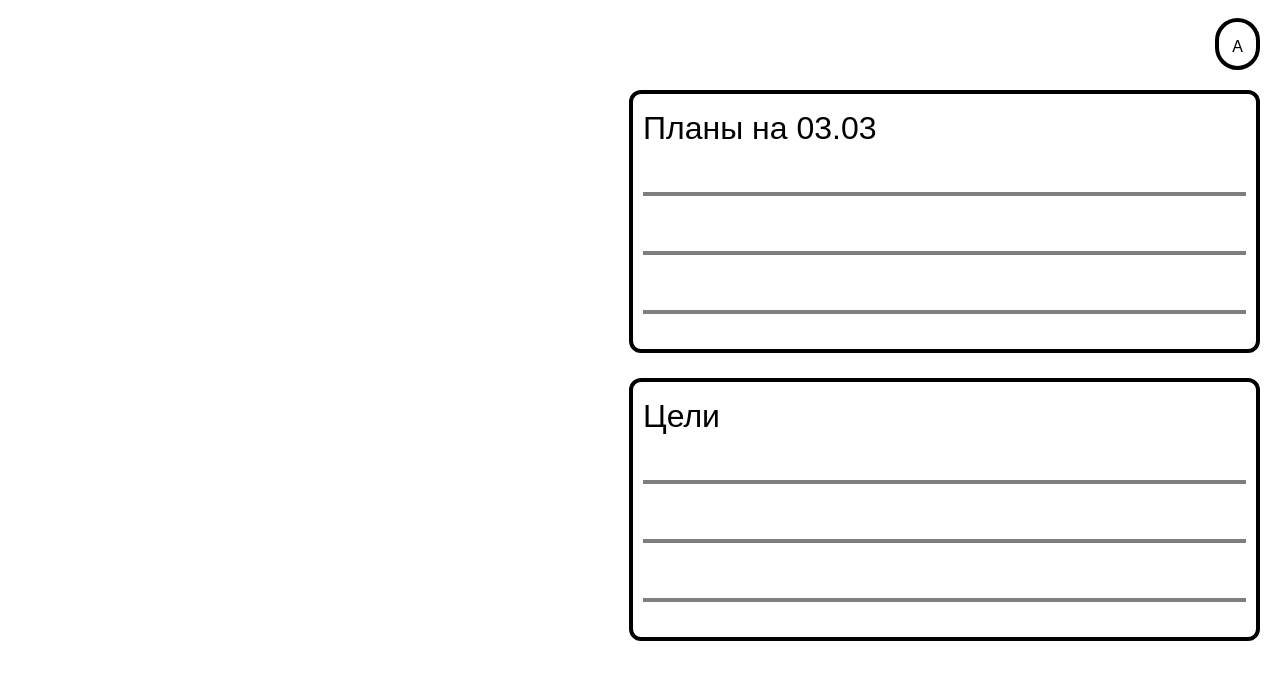
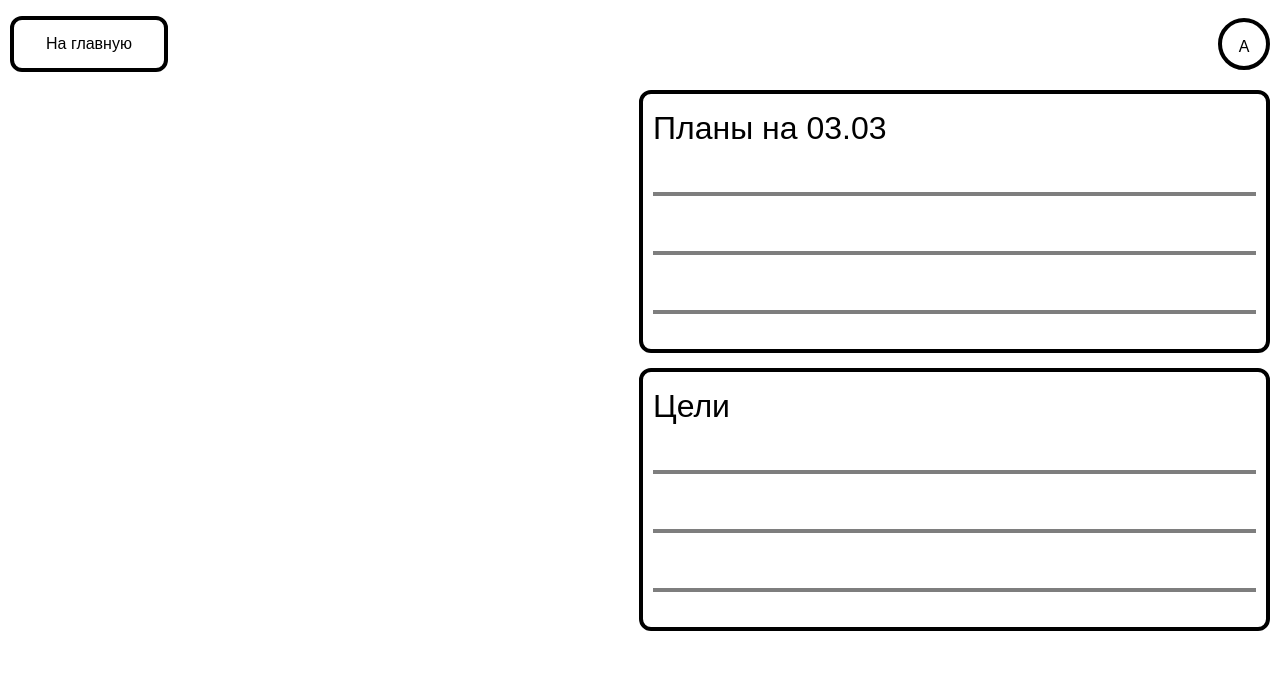
Before and after one commit to kleprer/diary, a Next.js app: page /calendar in a window 1280 px wide. Shown: the top 680 px of the page. Built offline with nearby package versions, Linux system fonts and the light colour scheme; a web font is replaced by a local one.

Commit message:
fixed style for navbars again

```diff
--- a/components/NavbarCalendar.jsx
+++ b/components/NavbarCalendar.jsx
@@ -1,18 +1,34 @@
 import React from "react";
-
+import Link from "next/link";
 
 const NavbarCalendar = () => {
     return (
-        <nav className="flex justify-end items-center w-full h-72 bg-transparent top-0 mt-2 position: relative">
-            <h2 className=" mr-[1648px] ml-[48px] text-{20} text-black px-[8px] py-[3px] border-black border-4 rounded-xl hover:border-gray-300 hover:text-gray-300 hover:cursor-pointer">
-                На главную
-            </h2>
-            <h2 className="text-center mr-[20px] align-top text-black px-[13px] py-[13px] border-black border-4 rounded-full
+        <nav className="flex justify-between items-center w-full h-72 bg-transparent
+        top-0 mt-2 ml-[10px] position: relative">
+            <Link href="/">
+                <h2 className=" mr-[20px] text-{20} text-black px-8 py-3
+                border-black border-4 rounded-xl hover:border-gray-300 hover:text-gray-300
+                hover:cursor-pointer">
+                    На главную
+                </h2>
+            </Link>
+            <h2 className="text-center mr-[20px] align-top text-black px-[13px] py-[13px]
+            border-black border-4 rounded-full
             hover:border-gray-300 hover:text-gray-300 hover:cursor-pointer
             w-[52px] h-[52px]">
-                А
+                A
             </h2>
         </nav>
+        // <nav className="flex justify-end items-center w-full h-72 bg-transparent top-0 mt-2 position: relative">
+        //     <h2 className=" mr-[1648px] ml-[48px] text-{20} text-black px-[8px] py-[3px] border-black border-4 rounded-xl hover:border-gray-300 hover:text-gray-300 hover:cursor-pointer">
+        //         На главную
+        //     </h2>
+        //     <h2 className="text-center mr-[20px] align-top text-black px-[13px] py-[13px] border-black border-4 rounded-full
+        //     hover:border-gray-300 hover:text-gray-300 hover:cursor-pointer
+        //     w-[52px] h-[52px]">
+        //         А
+        //     </h2>
+        // </nav>
     )
 }
 
--- a/components/NavbarHome.jsx
+++ b/components/NavbarHome.jsx
@@ -3,7 +3,7 @@ import Link from 'next/link';
 const NavbarHome = () => {
   return (
     <nav className="flex justify-end items-center w-full h-72
-    bg-transparent top-0 mt-2 position: relative">
+    bg-transparent top-0 mt-2 pl-[20px] pr-[20px] position: relative">
       <Link href="/auth">
         <h2 className="mr-[20px] text-{20} text-black px-8
               py-3 border-black border-4 rounded-xl hover:border-gray-300
--- a/components/NavbarHomeLogged.jsx
+++ b/components/NavbarHomeLogged.jsx
@@ -2,8 +2,10 @@ import React from 'react'
 
 const NavbarHomeLogged = () => {
   return (
-    <nav className="flex justify-end items-center w-full h-72 bg-transparent top-0 mt-2 position: relative">
-            <h2 className="text-center mr-[20px] align-top text-black px-[13px] py-[13px] border-black border-4 rounded-full
+    <nav className="flex justify-end items-center w-full h-72 bg-transparent
+    top-0 mt-2 position: relative">
+            <h2 className="text-center mr-[20px] align-top text-black px-[13px]
+            py-[13px] border-black border-4 rounded-full
             hover:border-gray-300 hover:text-gray-300 hover:cursor-pointer
             w-[52px] h-[52px]">
                 A
--- a/components/PG.jsx
+++ b/components/PG.jsx
@@ -5,8 +5,8 @@ import Input from "./Input";
 
 const PG = () => {
     return(
-        <div className="flex flex-col gap-[25px] items-end w-full
-        pl-[20px] pr-[20px] pt-[10px] h-[288px]">
+        <div className="flex flex-col gap-[15px] items-end w-full
+        pl-[10px] pr-[10px] pt-[10px] h-[288px]">
             <div className="w-[631px] ml-[30px] border-black border-4
             rounded-xl p-[10px]">
                 <h2 className="text-[32px]">
```
